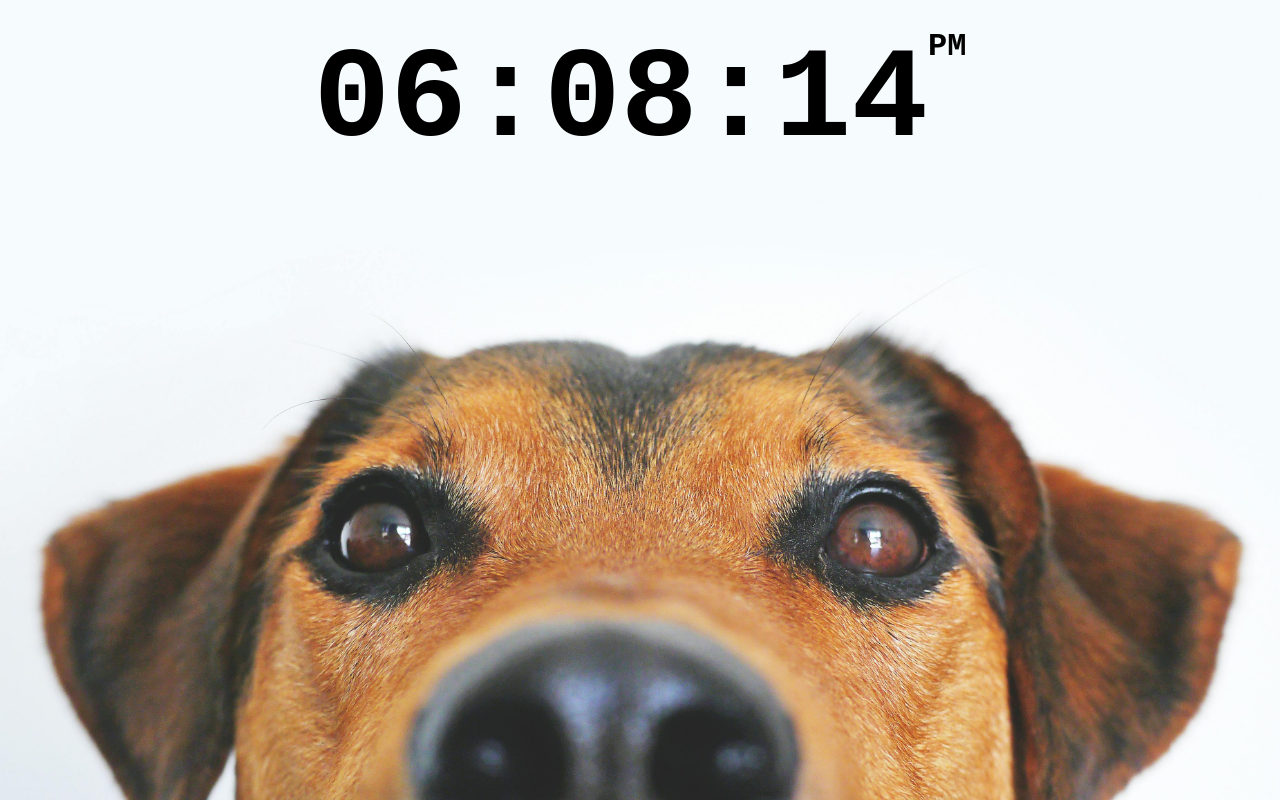
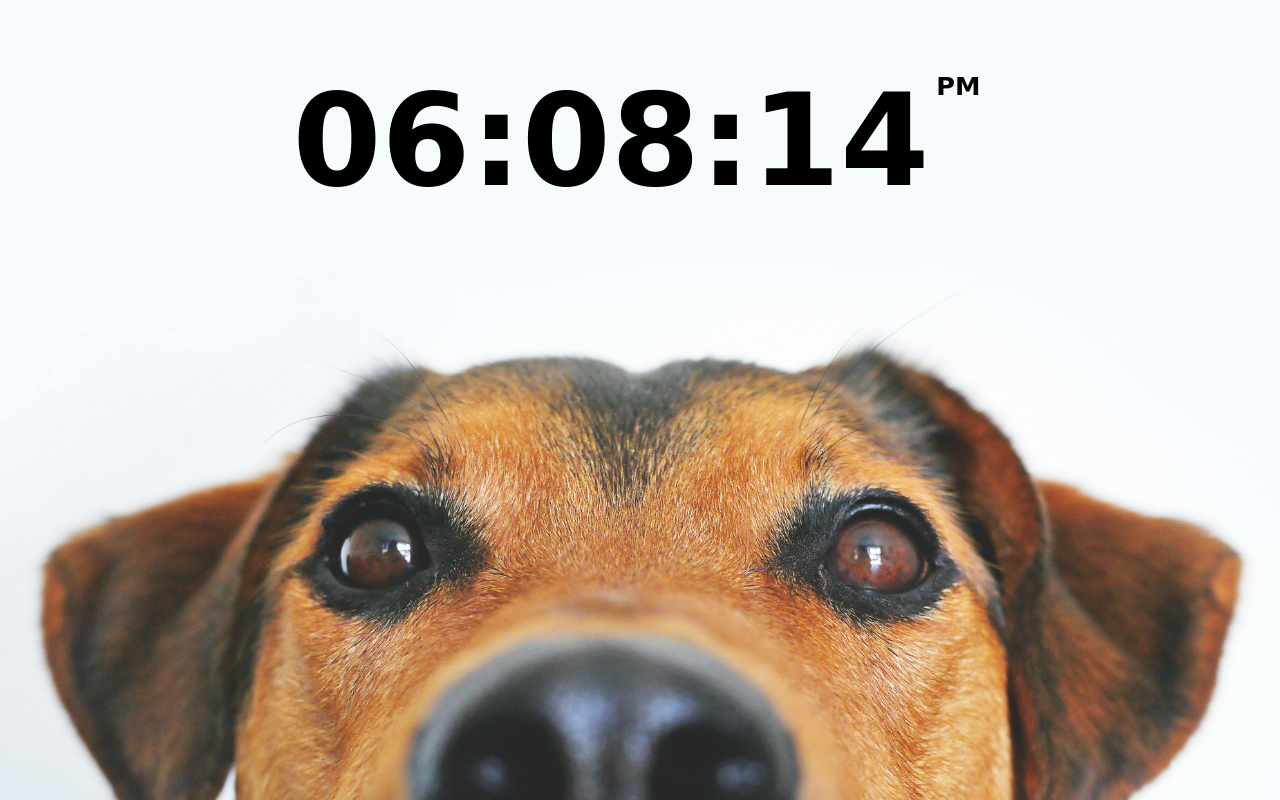
Before and after one commit to derarshan/dog-clock, a plain HTML site: page index.html in a window 1280 px wide. Drawn offline with Linux system fonts and the light colour scheme.

Commit message:
Update style.css

```diff
--- a/style.css
+++ b/style.css
@@ -2,8 +2,8 @@ body{
     margin: 0;
     background-image: url(/images/pexels-lum3n-44775-406014.jpg);
     background-repeat: no-repeat;
-    background-size: 100% auto;
-    background-position: center 70%;
+    background-size: cover;
+    background-position: center 69%;
     background-attachment: fixed;
 }
 
@@ -11,26 +11,21 @@ body{
     display: flex;
     justify-content: center;
     align-items: center;
-    height: 25vh;
+    height: 35vh;
 }
 
 #clock{
-    font-family: monospace;
-    font-size: clamp(6rem, 10vw, 12rem);
+    font-family: cursive;
+    font-size: clamp(2rem, 10vw, 12rem);
     font-weight: bold;
     text-align: center;
     text-decoration: none;
 }
 
 .meridiem{
-    font-size: 25%;
+    font-size: 0.2em;
     margin: 0;
     padding: 0;
-    vertical-align: 2.5em;
+    vertical-align: 3.5em;
+    margin: 0px 7px;
 }
-
-@media{
-  body {
-    background-position: center bottom;
-  }
-}
```
